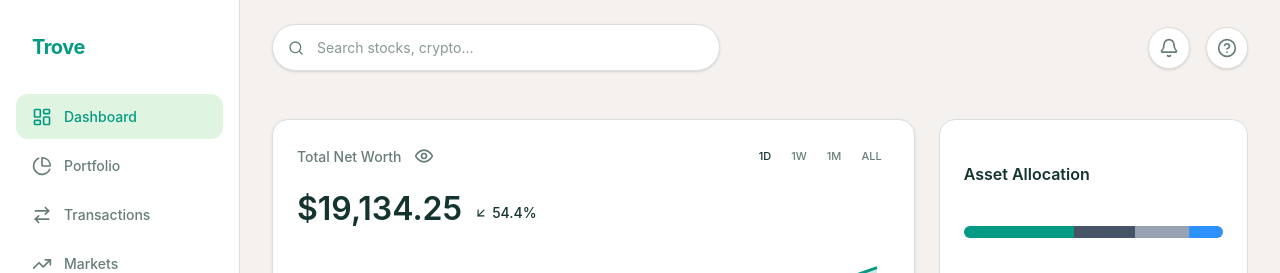
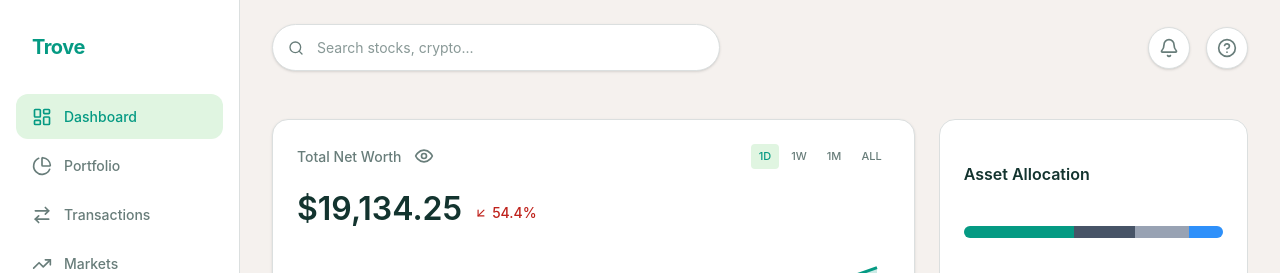
Before and after one commit to AjeeAI/investment-portofolio-dashboard, a Next.js app: page /dashboard in a window 1280 px wide. Shown: the top 273 px of the page. Built offline with nearby package versions, Linux system fonts and the light colour scheme.

Commit message:
date pill color added

```diff
--- a/components/dashboard/NetWorthCard.tsx
+++ b/components/dashboard/NetWorthCard.tsx
@@ -11,41 +11,31 @@ interface NetWorthCardProps {
 
 export default function NetWorthCard({ netWorth = 0, percentageChange = 0 }: NetWorthCardProps) {
   const [showBalance, setShowBalance] = useState(true);
+  const [activeTimeframe, setActiveTimeframe] = useState("1D"); // Added state for timeframe
 
-  // Dynamically generate the chart data so the FINAL point matches your actual JSON balance
+  const timeframes = ["1D", "1W", "1M", "ALL"];
+
   const chartData = useMemo(() => {
-    // Failsafe: return a flat line if netWorth hasn't loaded yet
     if (!netWorth) {
       return [{ value: 0 }, { value: 0 }, { value: 0 }, { value: 0 }, { value: 0 }];
     }
 
     return [
-      { value: netWorth * 0.65 },
-      { value: netWorth * 0.62 },
-      { value: netWorth * 0.72 },
-      { value: netWorth * 0.68 },
-      { value: netWorth * 0.85 },
-      { value: netWorth * 0.81 },
-      { value: netWorth }
+      { value: netWorth * 0.65 }, { value: netWorth * 0.62 }, { value: netWorth * 0.72 },
+      { value: netWorth * 0.68 }, { value: netWorth * 0.85 }, { value: netWorth * 0.81 }, { value: netWorth }
     ];
   }, [netWorth]);
 
   const formattedNetWorth = formatCurrency(netWorth);
-
-  // Determine positive/negative styling for the change indicator
   const safePercentage = percentageChange || 0;
   const isPositive = safePercentage >= 0;
-
-  const changeColorClass = isPositive
-    ? "text-[var(--color-trove-success, #10AE17)]"
-    : "text-[var(--color-trove-negative, #BF221C)]";
-
+  const changeColorClass = isPositive ? "text-[var(--color-trove-success)]" : "text-[var(--color-trove-negative)]";
   const changeSign = isPositive ? "+" : "";
 
   return (
     <div className="bg-[var(--color-trove-card-surface)] border border-[var(--color-trove-border)] rounded-[var(--radius-trove-card)] p-6 shadow-sm flex flex-col justify-between h-full min-h-[300px]">
 
-      {/* Top Header & Timeframe Filters */}
+      {/* Top Header */}
       <div className="flex items-center justify-between mb-4">
         <h2 className="text-[14px] font-medium text-[var(--color-trove-text-neutral)] flex items-center gap-2">
           Total Net Worth
@@ -54,7 +44,6 @@ export default function NetWorthCard({ netWorth = 0, percentageChange = 0 }: Net
             className="focus:outline-none hover:opacity-70 transition-opacity ml-1"
             aria-label="Toggle balance visibility"
           >
-            {/* Increased size from 16 to 20 */}
             <svg xmlns="http://www.w3.org/2000/svg" width="20" height="20" viewBox="0 0 24 24" fill="none" stroke="currentColor" strokeWidth="2" strokeLinecap="round" strokeLinejoin="round">
               {showBalance ? (
                 <><path d="M2 12s3-7 10-7 10 7 10 7-3 7-10 7-10-7-10-7Z"/><circle cx="12" cy="12" r="3"/></>
@@ -65,12 +54,21 @@ export default function NetWorthCard({ netWorth = 0, percentageChange = 0 }: Net
           </button>
         </h2>
 
-        {/* Tighter gap (gap-1 instead of gap-2) */}
+        {/* Dynamic Timeframe Pills */}
         <div className="flex gap-1 text-[11px] font-medium">
-          <span className="px-2 py-1 bg-[var(--color-trove-primary-light, #E6EFEF)] text-[var(--color-trove-primary, #005C4B)] rounded">1D</span>
-          <span className="px-2 py-1 text-[var(--color-trove-text-neutral)] hover:bg-[var(--color-trove-bg-default)] rounded cursor-pointer transition-colors">1W</span>
-          <span className="px-2 py-1 text-[var(--color-trove-text-neutral)] hover:bg-[var(--color-trove-bg-default)] rounded cursor-pointer transition-colors">1M</span>
-          <span className="px-2 py-1 text-[var(--color-trove-text-neutral)] hover:bg-[var(--color-trove-bg-default)] rounded cursor-pointer transition-colors">ALL</span>
+          {timeframes.map((tf) => (
+            <button
+              key={tf}
+              onClick={() => setActiveTimeframe(tf)}
+              className={`px-2 py-1 rounded transition-colors ${
+                activeTimeframe === tf
+                  ? "bg-[var(--color-trove-primary-light)] text-[var(--color-trove-primary)]"
+                  : "text-[var(--color-trove-text-neutral)] hover:bg-[var(--color-trove-bg-default)]"
+              }`}
+            >
+              {tf}
+            </button>
+          ))}
         </div>
       </div>
 
@@ -91,20 +89,20 @@ export default function NetWorthCard({ netWorth = 0, percentageChange = 0 }: Net
         )}
       </div>
 
-      {/* Recharts Area Chart for Trendline */}
+      {/* Chart */}
       <div className="flex-1 w-full mt-6 -mx-2 h-[120px]">
         <ResponsiveContainer width="100%" height="100%">
           <AreaChart data={chartData}>
             <defs>
               <linearGradient id="colorValue" x1="0" y1="0" x2="0" y2="1">
-                <stop offset="5%" stopColor="var(--color-trove-primary, #005C4B)" stopOpacity={0.2}/>
-                <stop offset="95%" stopColor="var(--color-trove-primary, #005C4B)" stopOpacity={0}/>
+                <stop offset="5%" stopColor="var(--color-trove-primary)" stopOpacity={0.2}/>
+                <stop offset="95%" stopColor="var(--color-trove-primary)" stopOpacity={0}/>
               </linearGradient>
             </defs>
             <Area
               type="monotone"
               dataKey="value"
-              stroke="var(--color-trove-primary, #005C4B)"
+              stroke="var(--color-trove-primary)"
               strokeWidth={3}
               fillOpacity={1}
               fill="url(#colorValue)"
@@ -113,7 +111,6 @@ export default function NetWorthCard({ netWorth = 0, percentageChange = 0 }: Net
           </AreaChart>
         </ResponsiveContainer>
       </div>
-
     </div>
   );
 }
```
